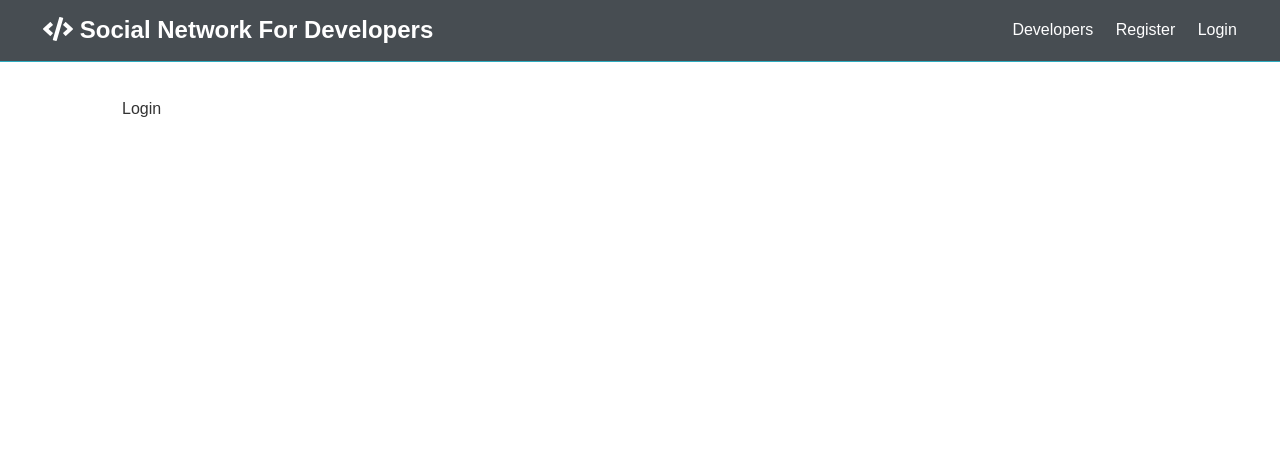
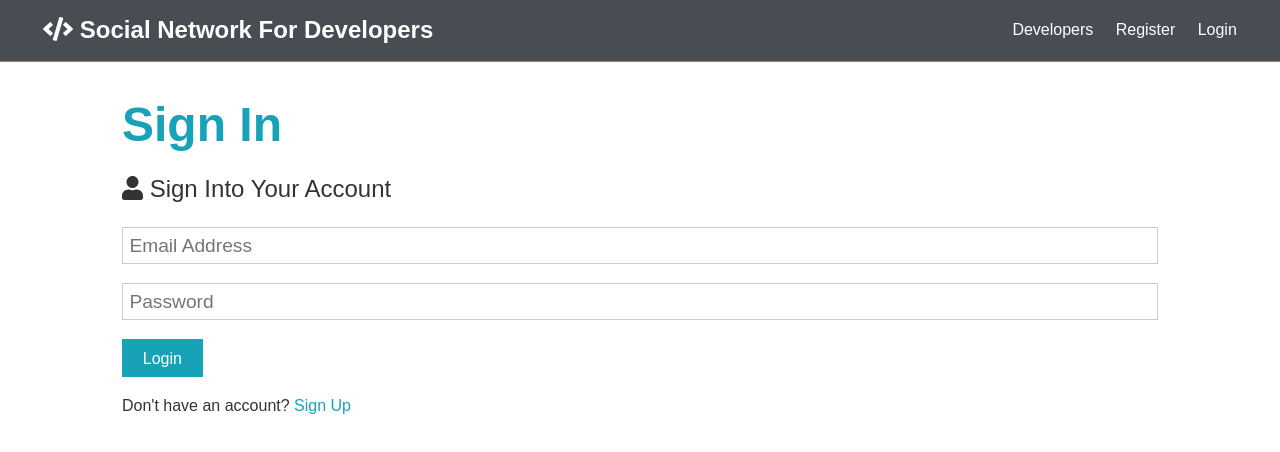
Before and after one commit to kashapov/social-network-mern, a React (Create React App) app in the folder client/: page /login in a window 1280 px wide. Shown: the top 452 px of the page. Built offline with nearby package versions, Linux system fonts and the light colour scheme.

Commit message:
feat: login form

```diff
--- a/client/src/components/auth/Login.js
+++ b/client/src/components/auth/Login.js
@@ -1,7 +1,61 @@
-import React from 'react';
+import React, { Fragment, useState } from 'react';
+import { Link } from 'react-router-dom';
+import { FontAwesomeIcon } from '@fortawesome/react-fontawesome';
+import { faUser } from '@fortawesome/free-solid-svg-icons';
 
 const Login = () => {
-  return <div>Login</div>;
+  const [formData, setFormData] = useState({
+    name: '',
+    password: '',
+  });
+
+  const { email, password } = formData;
+
+  const onChange = e =>
+    setFormData({ ...formData, [e.target.name]: e.target.value });
+
+  const onSubmit = async e => {
+    e.preventDefault();
+
+    console.log(formData);
+    console.log('SUCCESS');
+  };
+
+  return (
+    <Fragment>
+      <h1 className="large text-primary">Sign In</h1>
+      <p className="lead">
+        <FontAwesomeIcon icon={faUser} /> Sign Into Your Account
+      </p>
+      <form className="form" onSubmit={e => onSubmit(e)}>
+        <div className="form-group">
+          <input
+            type="email"
+            placeholder="Email Address"
+            name="email"
+            value={email}
+            onChange={e => onChange(e)}
+            required
+          />
+        </div>
+        <div className="form-group">
+          <input
+            type="password"
+            placeholder="Password"
+            name="password"
+            minLength="6"
+            value={password}
+            onChange={e => onChange(e)}
+            required
+          />
+        </div>
+        <input type="submit" className="btn btn-primary" value="Login" />
+      </form>
+      <p className="my-1">
+        Don't have an account? <Link to="/register">Sign Up</Link>
+      </p>
+    </Fragment>
+  );
 };
 
 export default Login;
--- a/client/src/components/auth/Register.js
+++ b/client/src/components/auth/Register.js
@@ -1,5 +1,6 @@
 import React, { Fragment, useState } from 'react';
 // import axios from 'axios';
+import { Link } from 'react-router-dom';
 import { FontAwesomeIcon } from '@fortawesome/react-fontawesome';
 import { faUser } from '@fortawesome/free-solid-svg-icons';
 
@@ -104,7 +105,7 @@
         <input type="submit" className="btn btn-primary" value="Register" />
       </form>
       <p className="my-1">
-        Already have an account? <a href="login.html">Sign In</a>
+        Already have an account? <Link to="/login">Sign In</Link>
       </p>
     </Fragment>
   );
```
